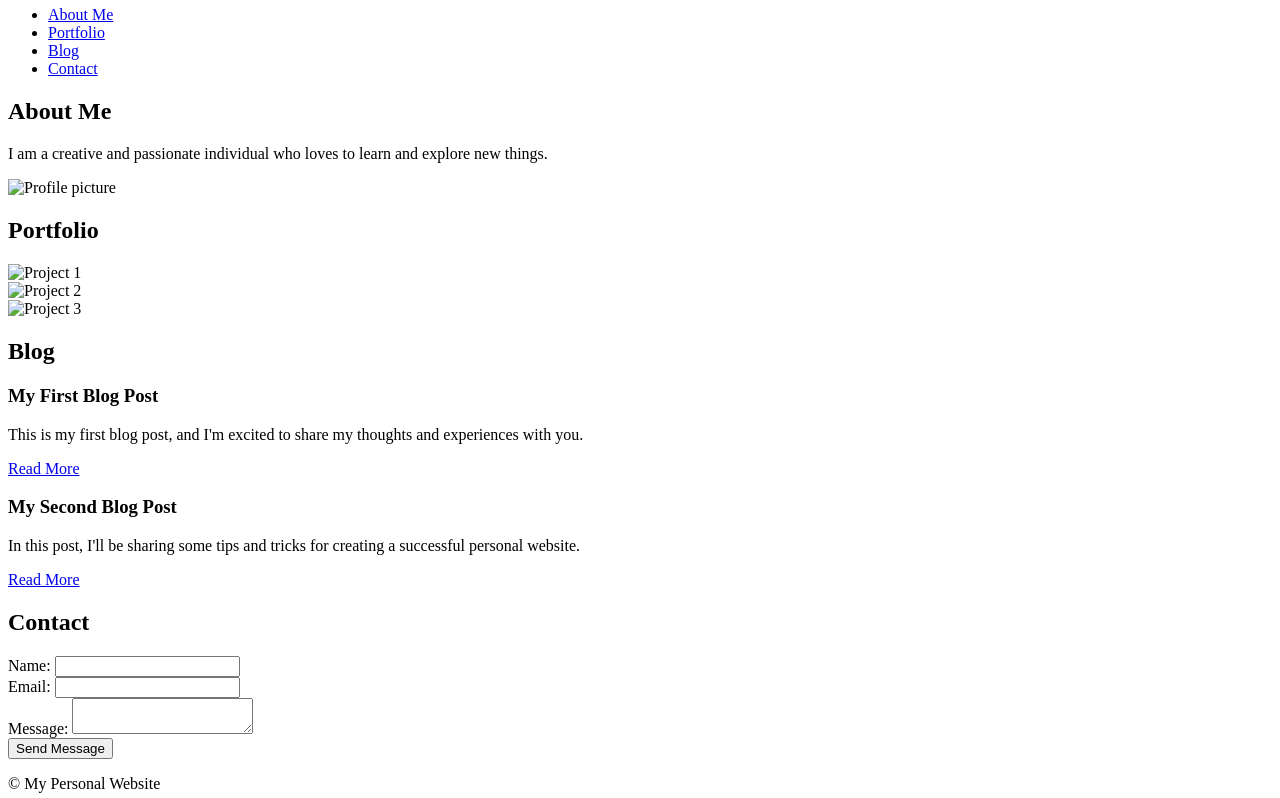
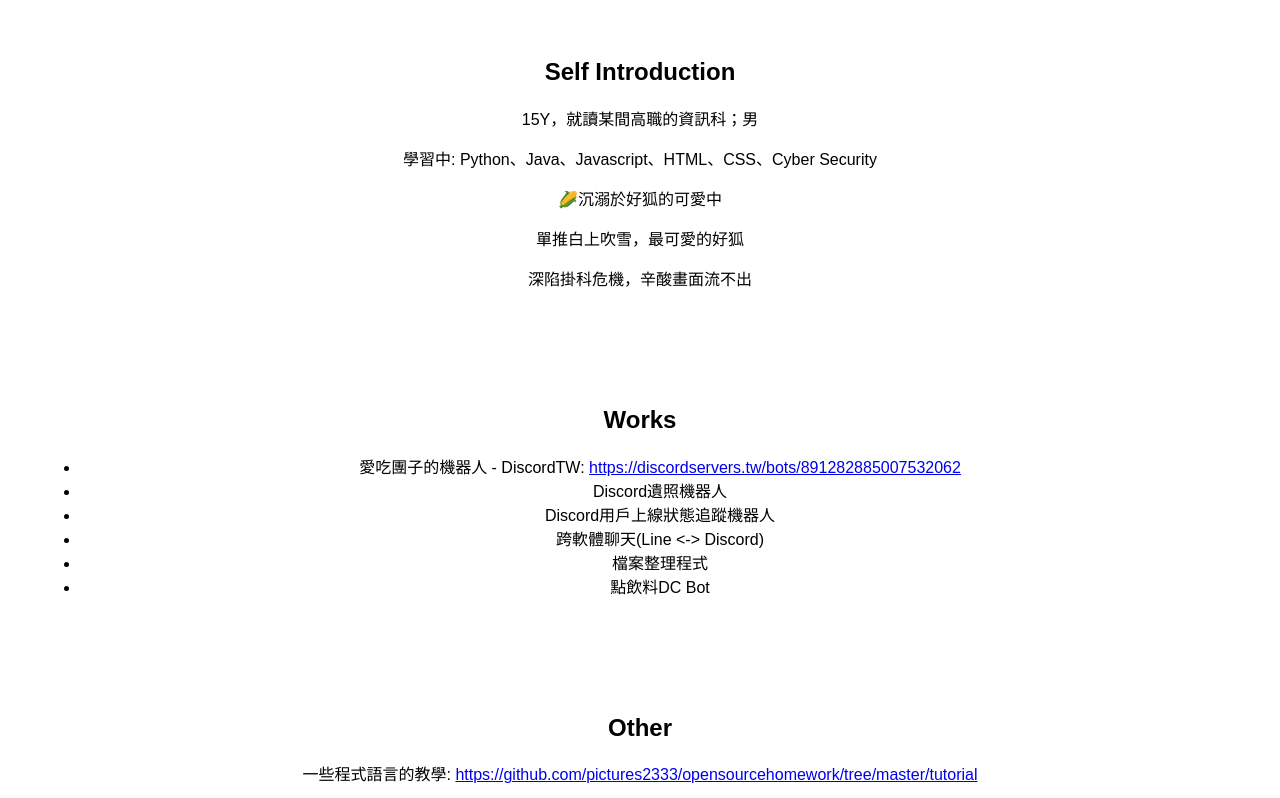
Before and after one commit to catlover7211/catlover.github.io, a plain HTML site: page index.html in a window 1280 px wide. Shown: the part 60-858 px from the top of the page. Drawn offline with Linux system fonts and the light colour scheme.

Commit message:
Update index.html

```diff
--- a/index.html
+++ b/index.html
@@ -1,65 +1,90 @@
+<!DOCTYPE html>
 <html>
 <head>
-    <title>My Personal Website</title>
-    <link rel="stylesheet" href="style.css">
+  <title>Pour33142GX's Website</title>
+  <style>
+    body {
+      font-family: Arial, sans-serif;
+      margin: 0;
+      padding: 0;
+    }
+
+    header {
+      background-color: #333;
+      color: #fff;
+      padding: 20px;
+      text-align: center;
+    }
+
+    nav ul {
+      list-style-type: none;
+      margin: 0;
+      padding: 0;
+    }
+
+    nav ul li {
+      display: inline;
+      margin-right: 10px;
+    }
+
+    nav ul li a {
+      color: #fff;
+      text-decoration: none;
+    }
+
+    section {
+      padding: 40px;
+      text-align: center;
+    }
+
+    footer {
+      background-color: #333;
+      color: #fff;
+      padding: 20px;
+      text-align: center;
+    }
+  </style>
 </head>
 <body>
-    <header class="site-header">
-      <h1>My Personal Website</h1>
+  <header>
     <nav>
       <ul>
-          <li><a href="#about">About Me</a></li>
-          <li><a href="#portfolio">Portfolio</a></li>
-          <li><a href="#blog">Blog</a></li>
-          <li><a href="#contact">Contact</a></li>
+        <li><a href="#introduction">Self Introduction</a></li>
+        <li><a href="#works">Works</a></li>
+        <li><a href="#other">Other</a></li>
       </ul>
     </nav>
   </header>
-    <main>
-      <section id="about">
-        <h2>About Me</h2>
-        <p>I am a creative and passionate individual who loves to learn and explore new things.</p>
-        <img src="profile-pic.jpg" alt="Profile picture">
+
+  <section id="introduction">
+    <h1>Self Introduction</h1>
+    <p>15Y，就讀某間高職的資訊科；男</p>
+    <p>學習中: Python、Java、Javascript、HTML、CSS、Cyber Security</p>
+    <p>🌽沉溺於好狐的可愛中</p>
+    <p>單推白上吹雪，最可愛的好狐</p>
+    <p>深陷掛科危機，辛酸畫面流不出</p>
   </section>
-      <section id="portfolio">
-        <h2>Portfolio</h2>
-        <div class="grid">
-          <div class="item"><img src="project-1.jpg" alt="Project 1"></div>
-          <div class="item"><img src="project-2.jpg" alt="Project 2"></div>
-          <div class="item"><img src="project-3.jpg" alt="Project 3"></div>
-        </div>
+
+  <section id="works">
+    <h1>Works</h1>
+    <ul>
+      <li>愛吃團子的機器人 - DiscordTW: <a href="https://discordservers.tw/bots/891282885007532062">https://discordservers.tw/bots/891282885007532062</a></li>
+      <li>Discord遺照機器人</li>
+      <li>Discord用戶上線狀態追蹤機器人</li>
+      <li>跨軟體聊天(Line <-> Discord)</li>
+      <li>檔案整理程式</li>
+      <li>點飲料DC Bot</li>
+    </ul>
   </section>
-      <section id="blog">
-        <h2>Blog</h2>
-        <article>
-          <h3>My First Blog Post</h3>
-          <p>This is my first blog post, and I'm excited to share my thoughts and experiences with you.</p>
-          <a href="#">Read More</a>
-        </article>
-        <article>
-          <h3>My Second Blog Post</h3>
-          <p>In this post, I'll be sharing some tips and tricks for creating a successful personal website.</p>
-          <a href="#">Read More</a>
-        </article>
+
+  <section id="other">
+    <h1>Other</h1>
+    <p>一些程式語言的教學: <a href="https://github.com/pictures2333/opensourcehomework/tree/master/tutorial">https://github.com/pictures2333/opensourcehomework/tree/master/tutorial</a></p>
+    <p>Pour33142GX ©️ 2023</p>
   </section>
-      <section id="contact">
-        <h2>Contact</h2>
-        <form action="mailto:yourname@example.com" method="post">
-          <label for="name">Name:</label>
-          <input type="text" name="name" required>
-          <br>
-          <label for="email">Email:</label>
-          <input type="email" name="email" required>
-          <br>
-          <label for="message">Message:</label>
-          <textarea name="message" required></textarea>
-          <br>
-          <button type="submit">Send Message</button>
-        </form>
-      </section>
-    </main>
+
   <footer>
-      &copy; My Personal Website
+    <p>&copy; 2023 Pour33142GX. All rights reserved.</p>
   </footer>
 </body>
 </html>
```
Lines whose indentation alone changed are shown as unchanged.
